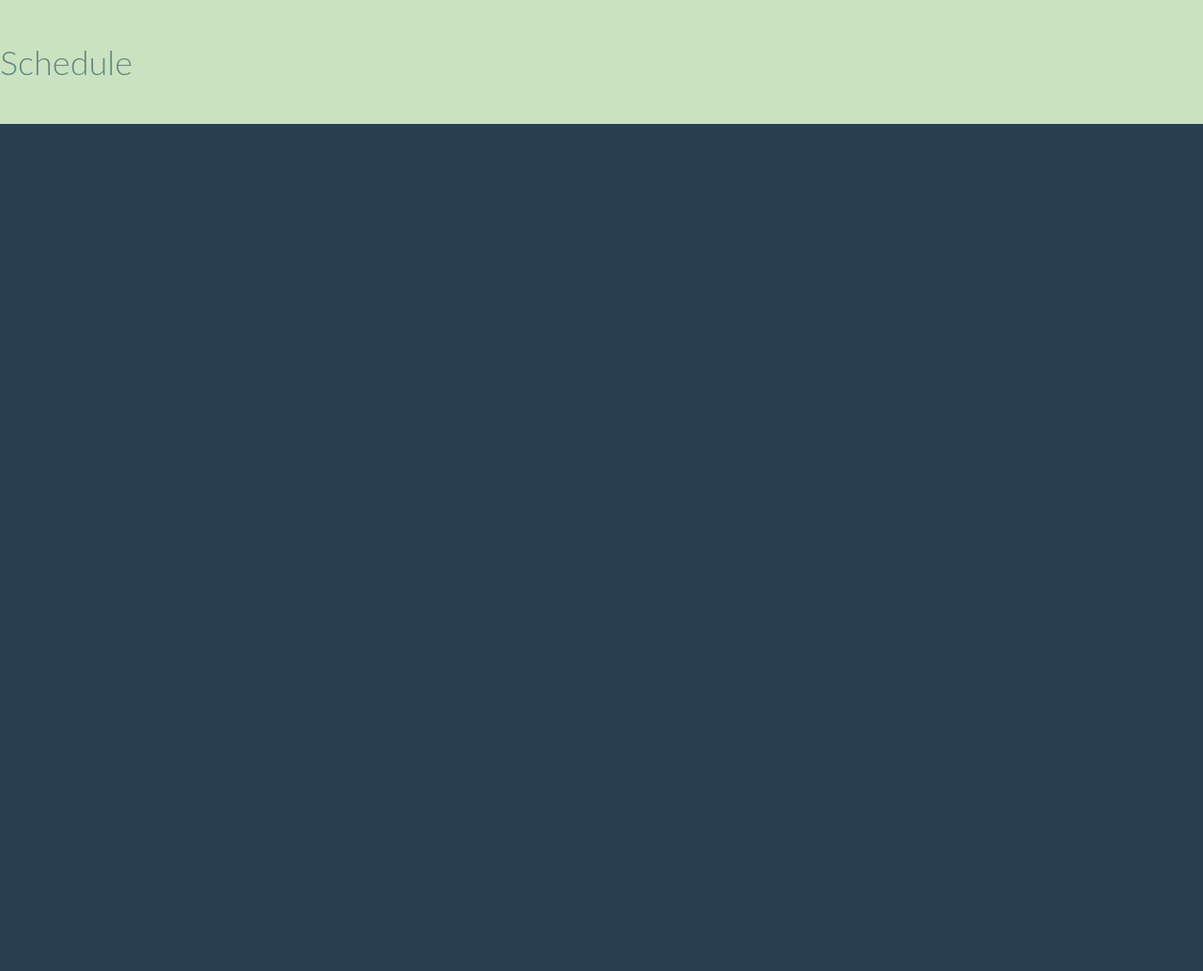
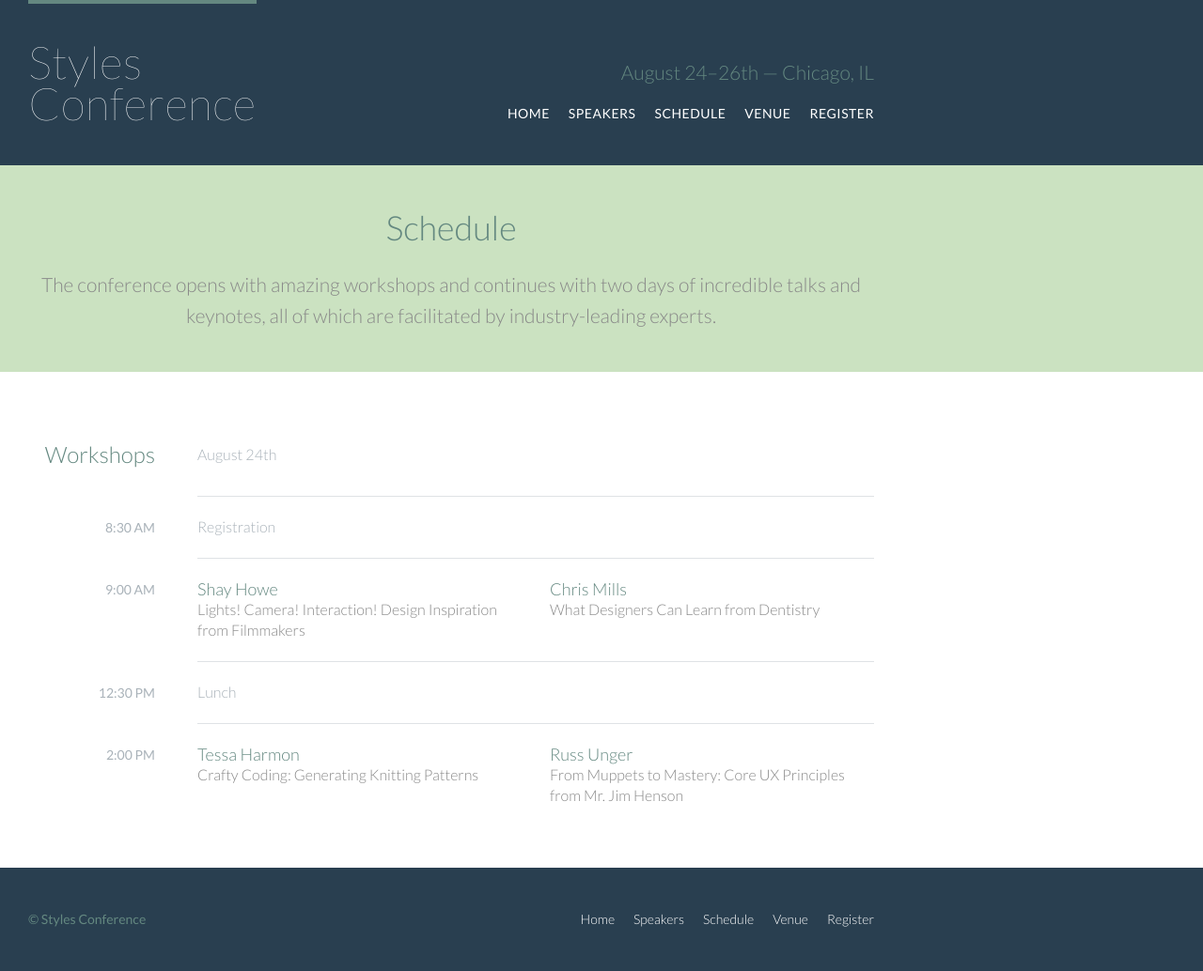
Before and after one commit to taylorpeat/frontend-prep, a plain HTML site: page styles-conference/schedule.html in a window 1280 px wide. Shown: the whole page at 94% size. Before the commit the page ends 800 px from the top, so only its background shows below. Drawn offline with Linux system fonts and the light colour scheme.

Commit message:
shayhow L12

```diff
--- a/styles-conference/assets/stylesheets/main.css
+++ b/styles-conference/assets/stylesheets/main.css
@@ -496,3 +496,83 @@ textarea {
 .btn-default:hover {
   background: #77a198;
 }
+
+/*
+
+  ======================================================
+  Schedule Page
+  ======================================================
+
+*/
+
+table {
+  margin-bottom: 44px;
+  width: 100%;
+}
+
+table:last-child {
+  margin-bottom: 0px;
+}
+
+thead {
+  line-height: 44px;
+}
+
+thead th {
+  color: #648880;
+  font-size: 24px;
+}
+
+th,
+td {
+  padding-bottom: 22px;
+  vertical-align: top;
+}
+
+th {
+  padding-right: 45px;
+  text-align: right;
+  width: 20%;
+}
+
+td {
+  width: 40%;
+}
+
+tbody th {
+  color: #a9b2b9;
+  font-size: 14px;
+  font-weight: 400;
+  padding-top: 22px;
+  text-transform: uppercase;
+}
+
+tbody td {
+  border-top: 1px solid #dfe2e5;
+  padding-top: 21px;
+}
+
+tbody td:first-of-type {
+  padding-right: 15px;
+}
+
+tbody td:last-of-type {
+  padding-left: 15px;
+}
+
+tbody td:only-of-type {
+  padding-left: 0;
+  padding-right: 0;
+}
+
+table a {
+  color: #888;
+}
+
+table h4 {
+  margin-bottom: 0;
+}
+
+.schedule-offset {
+  color: #a9b2b9;
+}
--- a/styles-conference/schedule.html
+++ b/styles-conference/schedule.html
@@ -4,10 +4,115 @@
     <meta charset="utf-8">
     <title>Styles Conference</title>
     <link rel="stylesheet" href="assets/stylesheets/main.css">
+    <link rel="stylesheet" href="http://fonts.googleapis.com/css?family=Lato:100,300,400">
   </head>
   <body>
+    <header class="primary-header container group">
+      <section class="containter">
+        <h1 class="logo">
+          <a href="index.html">Styles <br> Conference</a>
+        </h1>
+      </section>
+      <h3 class="tagline">August 24&ndash;26th &mdash; Chicago, IL</h3>
+      <nav class="nav primary-nav">
+        <ul>
+          <li><a href="index.html">Home</a></li><!--
+          --><li><a href="speakers.html">Speakers</a></li><!--
+          --><li><a href="schedule.html">Schedule</a></li><!--
+          --><li><a href="venue.html">Venue</a></li><!--
+          --><li><a href="register.html">Register</a></li>
+        </ul>
+      </nav>
+    </header>
+
+
     <section class="row-alt">
-      <h1>Schedule</h1>
+      <div class="lead container">
+        <h1>Schedule</h1>
+        <p>The conference opens with amazing workshops and continues with two days of incredible talks and keynotes, all of which are facilitated by industry-leading experts.</p>
+      </div>
     </section>
+    <section class="row">
+      <div class="container">
+        <table>
+          <thead>
+            <tr>
+              <th scope="row">
+                Workshops
+              </th>
+              <td class="schedule-offset" colspan="2">
+                August 24th
+              </td>
+            </tr>
+          </thead>
+          <tbody>
+            <tr>
+              <th scope="row">
+                <time datetime="08:30:00">8:30 AM</time>
+              </th>
+              <td class="schedule-offset" colspan="2">
+                Registration
+              </td>
+            </tr>
+            <tr>
+              <th scope="row">
+                <time datetime="09:00:00">9:00 AM</time>
+              </th>
+              <td>
+                <a href="speakers.html#shay-howe">
+                  <h4>Shay Howe</h4>
+                  Lights! Camera! Interaction! Design Inspiration from Filmmakers
+                </a>
+              </td>
+              <td>
+                <a href="speakers.html#chris-mills">
+                  <h4>Chris Mills</h4>
+                  What Designers Can Learn from Dentistry
+                </a>
+              </td>
+            </tr>
+            <tr>
+              <th scope="row">
+                <time datetime="12:30:00">12:30 PM</time>
+              </th>
+              <td class="schedule-offset" colspan="2">
+                Lunch
+              </td>
+            </tr>
+            <tr>
+              <th scope="row">
+                <time datetime="14:00">2:00 PM</time>
+              </th>
+              <td>
+                <a href="speakers.html#tessa-harmon">
+                  <h4>Tessa Harmon</h4>
+                  Crafty Coding: Generating Knitting Patterns
+                </a>
+              </td>
+              <td>
+                <a href="speakers.html#russ-unger">
+                  <h4>Russ Unger</h4>
+                  From Muppets to Mastery: Core UX Principles from Mr. Jim Henson
+                </a>
+              </td>
+            </tr>
+          </tbody>
+        </table>
+      </div>
+    </section>
+
+
+    <footer class="primary-footer container group">
+      <small>&copy; Styles Conference</small>
+      <nav class="nav">
+        <ul>
+          <li><a href="index.html">Home</a></li><!--
+          --><li><a href="speakers.html">Speakers</a></li><!--
+          --><li><a href="schedule.html">Schedule</a></li><!--
+          --><li><a href="venue.html">Venue</a></li><!--
+          --><li><a href="register.html">Register</a></li>
+        </ul>
+      </nav>
+    </footer>
   </body>
 </html>
```
Also changed, not shown: styles-conference/speakers.html (+4 -0 lines).
